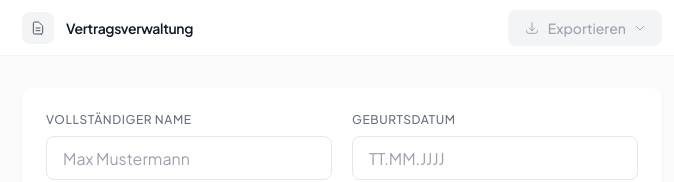
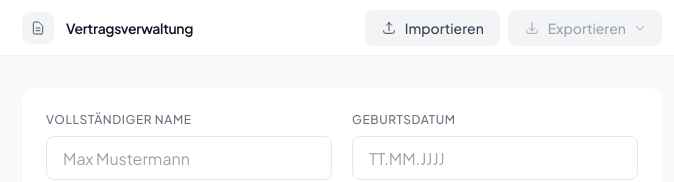
Before and after one commit to SalesCrew/GoodBoyApp, a Next.js app: page / in a window 1280 px wide. Shown: the top 182 px of the page, without its empty margins (298-972 px from the left). Built offline with nearby package versions, Linux system fonts and the light colour scheme.

Commit message:
Add_Excel_import_functionality

```diff
--- a/app/page.tsx
+++ b/app/page.tsx
@@ -86,6 +86,19 @@ export default function Home() {
     setMitarbeiter((prev) => prev.filter((m) => m.id !== id));
   };
 
+  const handleImport = (importedData: any[]) => {
+    // Add all imported Mitarbeiter
+    const newMitarbeiter = importedData.map((data) => {
+      const mitarbeiterData = addMitarbeiter(data);
+      return mitarbeiterData;
+    });
+
+    // Update state with new Mitarbeiter
+    setMitarbeiter((prev) => [...newMitarbeiter, ...prev]);
+
+    alert(`${newMitarbeiter.length} Mitarbeiter erfolgreich importiert!`);
+  };
+
   // Show loading state
   if (!isLoaded) {
     return (
@@ -97,7 +110,7 @@ export default function Home() {
 
   return (
     <div className="min-h-screen bg-background">
-      <Header mitarbeiter={mitarbeiter} />
+      <Header mitarbeiter={mitarbeiter} onImport={handleImport} />
 
       <main className="max-w-2xl mx-auto px-4 py-8">
         <div className="space-y-6">
--- a/components/Header.tsx
+++ b/components/Header.tsx
@@ -2,12 +2,14 @@
 
 import { Mitarbeiter } from '@/lib/types';
 import ExportMenu from './ExportMenu';
+import ImportButton from './ImportButton';
 
 interface HeaderProps {
   mitarbeiter: Mitarbeiter[];
+  onImport: (data: any[]) => void;
 }
 
-export default function Header({ mitarbeiter }: HeaderProps) {
+export default function Header({ mitarbeiter, onImport }: HeaderProps) {
   return (
     <header className="h-14 bg-white border-b border-gray-100 sticky top-0 z-40">
       <div className="max-w-2xl mx-auto h-full px-4 flex items-center justify-between">
@@ -23,8 +25,11 @@ export default function Header({ mitarbeiter }: HeaderProps) {
           </h1>
         </div>
 
-        {/* Export Menu */}
-        <ExportMenu mitarbeiter={mitarbeiter} />
+        {/* Actions */}
+        <div className="flex items-center gap-2">
+          <ImportButton onImport={onImport} />
+          <ExportMenu mitarbeiter={mitarbeiter} />
+        </div>
       </div>
     </header>
   );
--- /dev/null
+++ b/components/ImportButton.tsx
@@ -0,0 +1,64 @@
+'use client';
+
+import { useRef } from 'react';
+import * as XLSX from 'xlsx';
+
+interface ImportButtonProps {
+  onImport: (data: any[]) => void;
+}
+
+export default function ImportButton({ onImport }: ImportButtonProps) {
+  const fileInputRef = useRef<HTMLInputElement>(null);
+
+  const handleFileChange = async (e: React.ChangeEvent<HTMLInputElement>) => {
+    const file = e.target.files?.[0];
+    if (!file) return;
+
+    try {
+      const buffer = await file.arrayBuffer();
+      const workbook = XLSX.read(buffer);
+      const worksheet = workbook.Sheets[workbook.SheetNames[0]];
+      const data = XLSX.utils.sheet_to_json(worksheet);
+
+      // Transform Excel data to Mitarbeiter format
+      const mitarbeiterData = data.map((row: any) => ({
+        vollstaendigerName: row['Name'] || '',
+        strasse: row['Straße'] || '',
+        plz: row['PLZ'] || '',
+        stadt: row['Stadt'] || '',
+        geburtsdatum: row['Geburtsdatum'] || '',
+      }));
+
+      onImport(mitarbeiterData);
+
+      // Reset input
+      if (fileInputRef.current) {
+        fileInputRef.current.value = '';
+      }
+    } catch (error) {
+      console.error('Import failed:', error);
+      alert('Import fehlgeschlagen. Bitte überprüfen Sie die Datei.');
+    }
+  };
+
+  return (
+    <>
+      <input
+        ref={fileInputRef}
+        type="file"
+        accept=".xlsx,.xls"
+        onChange={handleFileChange}
+        className="hidden"
+      />
+      <button
+        onClick={() => fileInputRef.current?.click()}
+        className="h-9 px-4 rounded-lg text-sm font-medium flex items-center gap-2 bg-gray-100 text-gray-700 hover:bg-gray-200 transition-all duration-150"
+      >
+        <svg className="w-4 h-4" fill="none" stroke="currentColor" viewBox="0 0 24 24">
+          <path strokeLinecap="round" strokeLinejoin="round" strokeWidth={1.5} d="M4 16v1a3 3 0 003 3h10a3 3 0 003-3v-1m-4-8l-4-4m0 0L8 8m4-4v12" />
+        </svg>
+        Importieren
+      </button>
+    </>
+  );
+}
```
